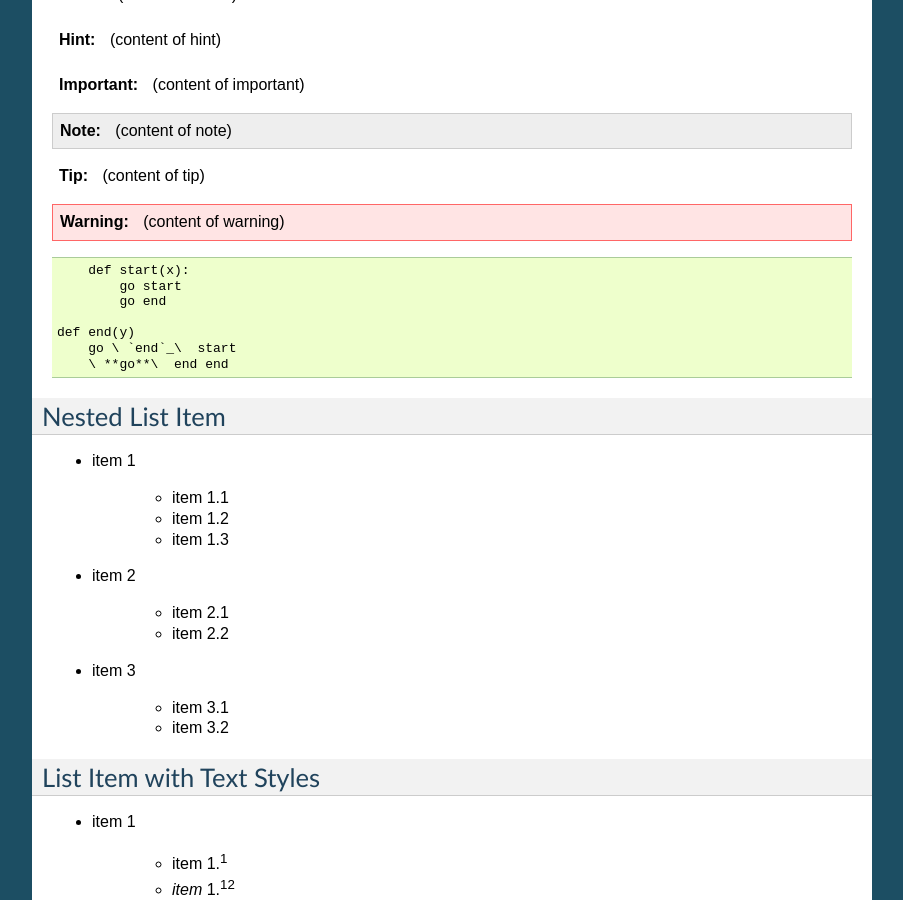
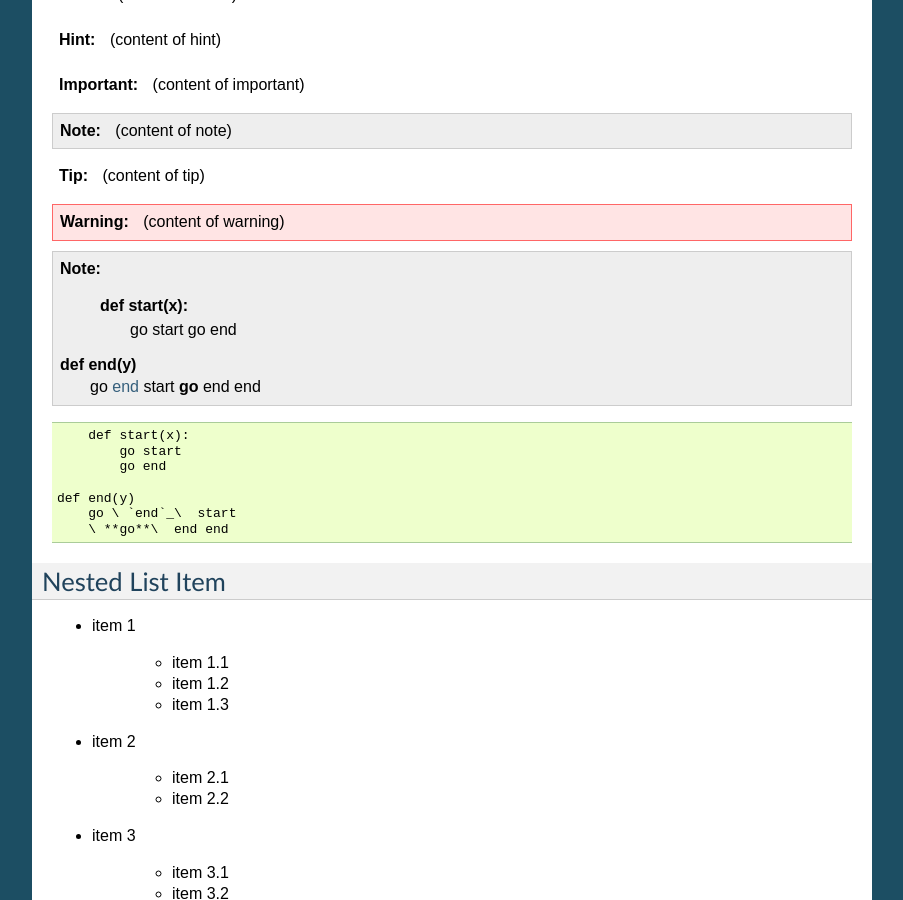
Before and after one commit to iapyeh/GGeditor, a Sphinx documentation site: the page built from docs/Examples.rst, in a window 1280 px wide and 900 px high, scrolled down 4018 px. Shown: the whole window, without its empty margins (198-1101 px from the left). Built offline with Sphinx 7.4.7, drawn with Linux system fonts in a browser that asks for light colours.

Commit message:
Google Docs reST Editor@2016-11-22 16:53:48

```diff
--- a/docs/Examples.rst
+++ b/docs/Examples.rst
@@ -188,6 +188,17 @@ Admonitions
     (content of warning)
 
 
+.. Note::
+
+        def start(x):
+            go start
+            go end
+
+    def end(y)
+        go \ `end`_\  start
+        \ **go**\  end end
+
+
 .. Code::
 
         def start(x):
```
